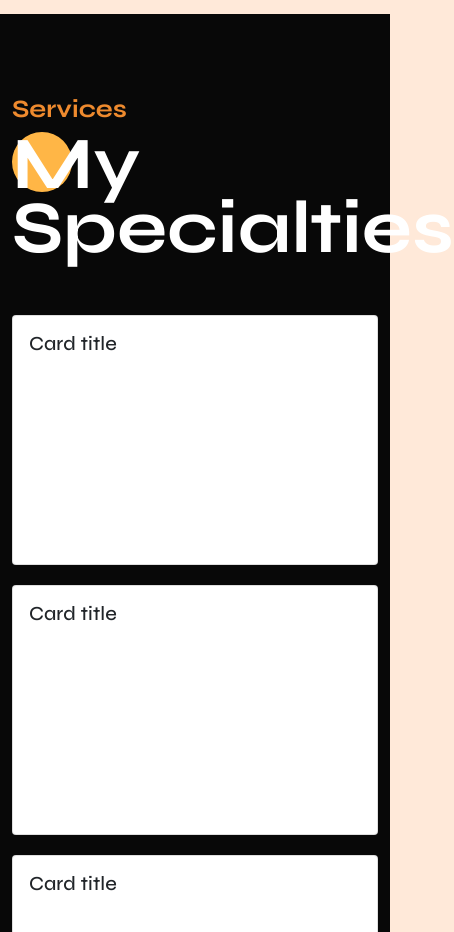
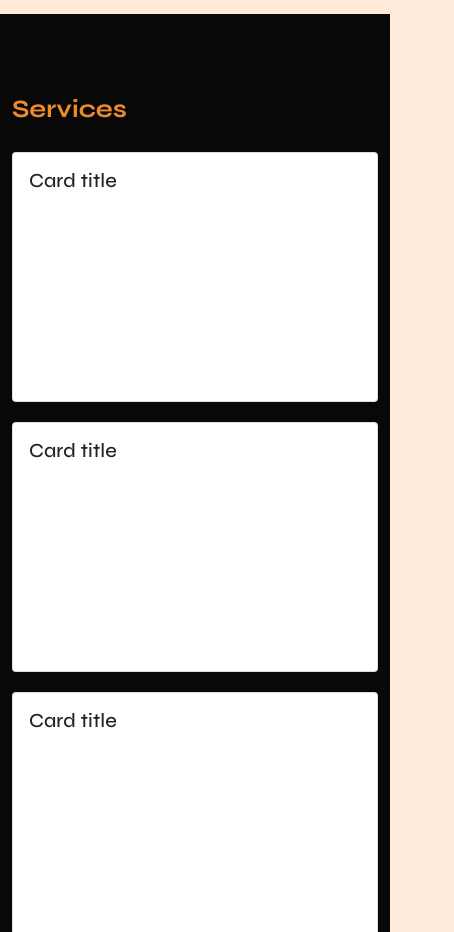
Before and after one commit to SaqibKhan000/mSaqibKhan, a plain HTML site: page index.html in a window 390 px wide. Shown: the part 1080-2012 px from the top of the page, 454 px wide, since content can reach past the window. Drawn offline with nearby package versions, Linux system fonts and the light colour scheme.

Commit message:
Checking responsiveness

```diff
--- a/index.html
+++ b/index.html
@@ -119,7 +119,7 @@
     <div class="second">
         <div class="container">
             <h4>Services</h4>
-            <h1>My Specialties</h1>
+            <!-- <h1>My Specialties</h1> -->
             <div class="row d-flex align-items-center justify-content-center">
                 <div class="col-lg-8 col-md-12 d-flex align-items-center justify-content-center">
                     <div class="row">
```
Also changed, not shown: style.css (line endings or trailing spaces).
